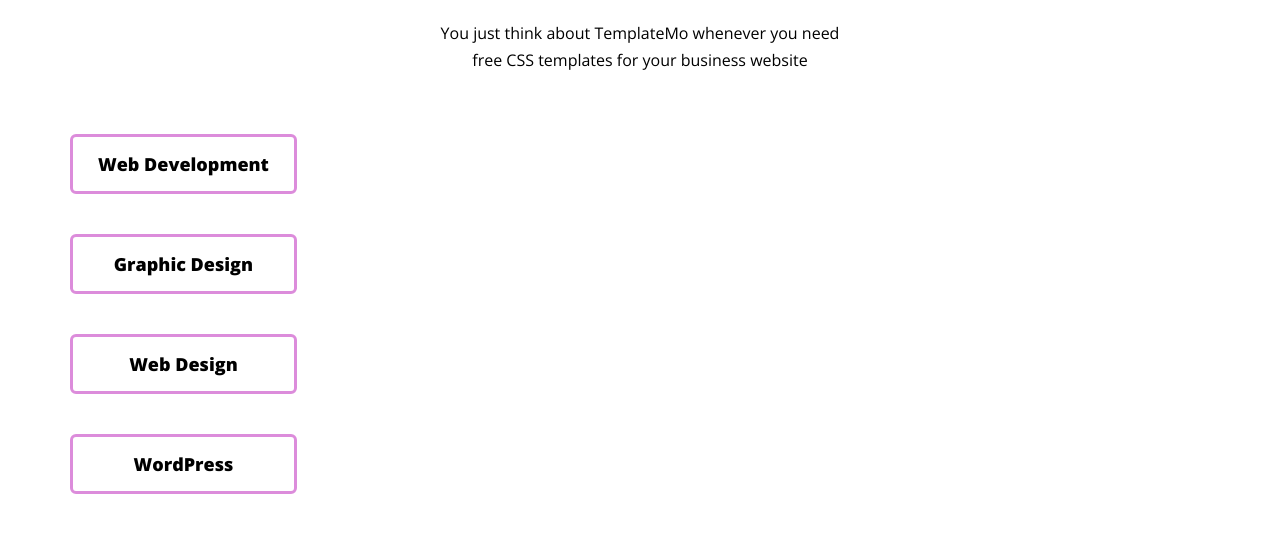
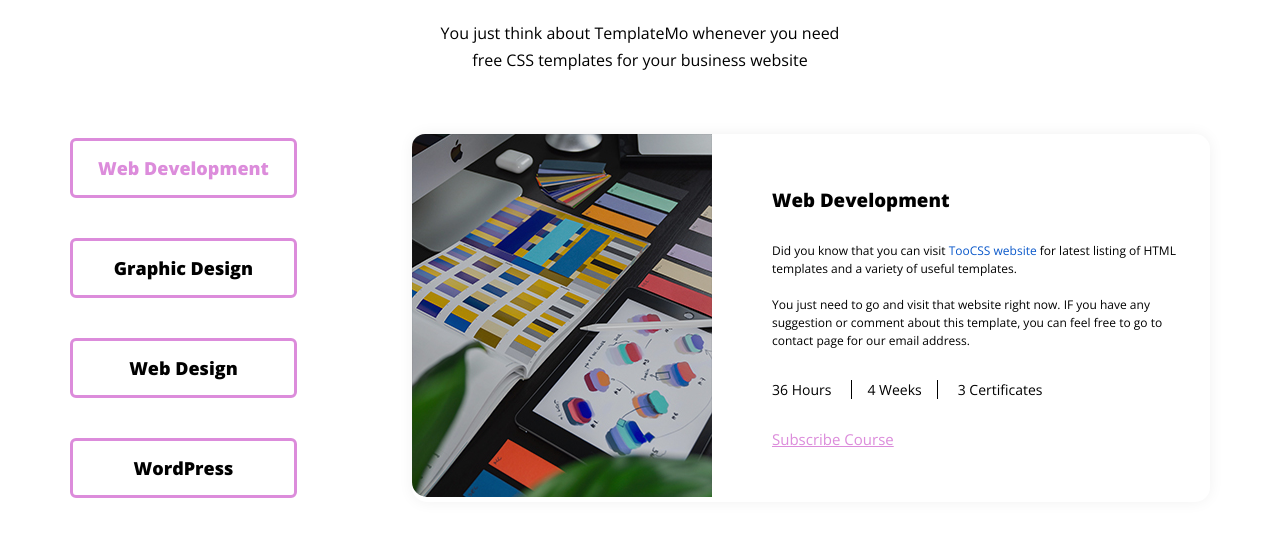
Before and after one commit to Ayhamalahmad/EduWell1, a React (Create React App) app: page / in a window 1280 px wide. Shown: the part 1280-1832 px from the top of the page. Built offline with nearby package versions, Linux system fonts and the light colour scheme; grey boxes are pictures that could not be loaded.

Commit message:
Remove Unused

```diff
--- a/src/assets/css/homepage.css
+++ b/src/assets/css/homepage.css
@@ -296,6 +296,9 @@
   display: block;
   cursor: pointer;
   font-size: 18px;
+}
+.col-courses .buttons-menu span.active {
+  color: #dc8cdb;
 }
 .col-courses ul {
   width: 70%;
--- a/src/assets/css/sass/layout/_courses.scss
+++ b/src/assets/css/sass/layout/_courses.scss
@@ -33,6 +33,10 @@
       display: block;
       cursor: pointer;
       font-size: 18px;
+
+      &.active {
+        color: $OrchidPink;
+      }
     }
   }
   ul {
--- a/src/layouts/Courses.js
+++ b/src/layouts/Courses.js
@@ -1,6 +1,10 @@
 import courses01 from "../assets/images/courses-01.jpg";
-import React, {   useRef } from "react";
-export default function Courses({colCoursesRef}) {
+import courses02 from "../assets/images/courses-02.jpg";
+import courses03 from "../assets/images/courses-03.jpg";
+import courses04 from "../assets/images/courses-04.jpg";
+import React, { useRef, useState } from "react";
+export default function Courses({ colCoursesRef }) {
+  const [currentActive, setCurrentActive] = useState(0);
   const liActive = useRef();
   return (
     <>
@@ -14,13 +18,13 @@
       </p>
       <div ref={colCoursesRef} className="col-courses">
         <div className="buttons-menu">
-          <span>Web Development</span>
-          <span>Graphic Design</span>
-          <span>Web Design</span>
-          <span>WordPress</span>
+          <span className={currentActive === 0 ? "active" : ""}  onClick={()=>setCurrentActive(0)}>Web Development</span>
+          <span className={currentActive === 1 ? "active" : ""} onClick={()=>setCurrentActive(1)}>Graphic Design</span>
+          <span className={currentActive === 2 ? "active" : ""} onClick={()=>setCurrentActive(2)}>Web Design</span>
+          <span className={currentActive === 3 ? "active" : ""} onClick={()=>setCurrentActive(3)}>WordPress</span>
         </div>
         <ul>
-          <li ref={liActive}>
+          <li className={currentActive === 0 ? "active" : ""} ref={liActive}>
             <div className="left-image">
               <img src={courses01}></img>
             </div>
@@ -44,12 +48,12 @@
               <a className="subscribe-course">Subscribe Course</a>
             </div>
           </li>
-          <li>
+          <li className={currentActive === 1 ? "active" : ""}>
             <div className="left-image">
-              <img src={courses01}></img>
+              <img src={courses02}></img>
             </div>
             <div className="right-content">
-              <h3>Web Development</h3>
+              <h3>Graphic Designt</h3>
               <p>
                 Did you know that you can visit <a href="#">TooCSS website</a>{" "}
                 for latest listing of HTML templates and a variety of useful
@@ -68,12 +72,36 @@
               <a className="subscribe-course">Subscribe Course</a>
             </div>
           </li>
-          <li>
+          <li className={currentActive === 2 ? "active" : ""}>
             <div className="left-image">
-              <img src={courses01}></img>
+              <img src={courses03}></img>
             </div>
             <div className="right-content">
-              <h3>Web Development</h3>
+              <h3>Web Design</h3>
+              <p>
+                Did you know that you can visit <a href="#">TooCSS website</a>{" "}
+                for latest listing of HTML templates and a variety of useful
+                templates.
+                <br />
+                <br />
+                You just need to go and visit that website right now. IF you
+                have any suggestion or comment about this template, you can feel
+                free to go to contact page for our email address.
+              </p>
+              <div className="lb-details">
+                <span>36 Hours</span>
+                <span> 4 Weeks</span>
+                <span> 3 Certificates</span>
+              </div>
+              <a className="subscribe-course">Subscribe Course</a>
+            </div>
+          </li>
+          <li className={currentActive === 3 ? "active" : ""}>
+            <div className="left-image">
+              <img src={courses04}></img>
+            </div>
+            <div className="right-content">
+              <h3>WordPress</h3>
               <p>
                 Did you know that you can visit <a href="#">TooCSS website</a>{" "}
                 for latest listing of HTML templates and a variety of useful
```
Also changed, not shown: 1 other file (tests, documents, lock files or other folders).
